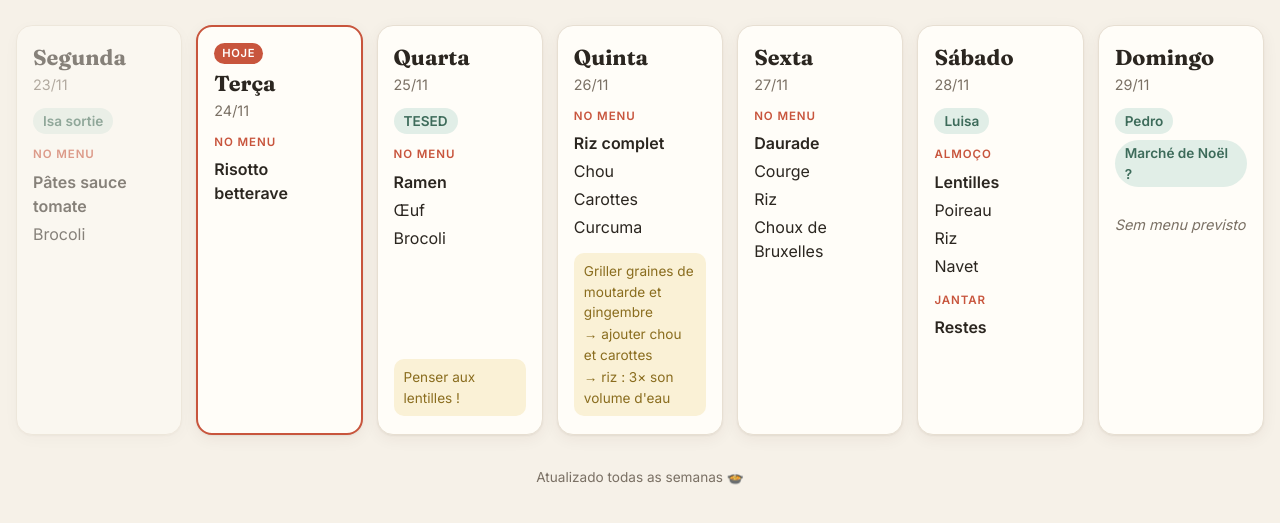
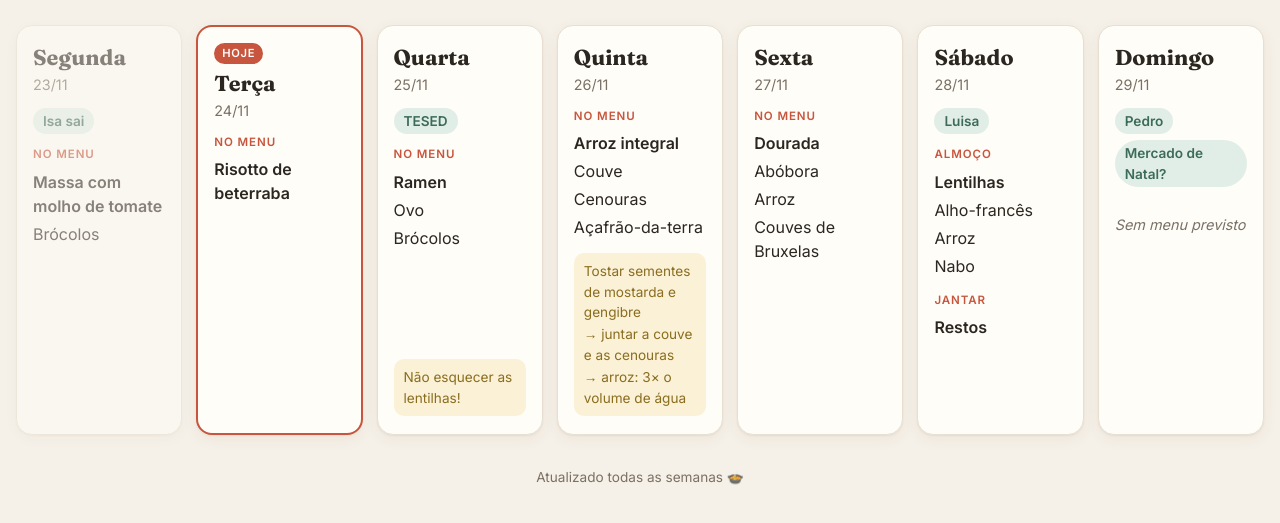
Before and after one commit to gsonney/menus-semaine, a plain HTML site: page index.html in a window 1280 px wide. Both pictures are taken after a click on the button "🇵🇹 PT". Shown: the part 119-642 px from the top of the page. Drawn offline with Linux system fonts and the light colour scheme.

Commit message:
Traduction des plats, notes et programme en portugais

```diff
--- a/index.html
+++ b/index.html
@@ -175,16 +175,20 @@
       return n;
     };
 
+    // Un élément est soit "texte", soit { fr: "…", pt: "…" }
+    let lang = "fr";
+    const tr = x => (typeof x === "string" ? x : (x[lang] || x.fr || ""));
+
     const meal = (label, plats) => {
       const box = el("div", "meal");
       box.append(el("p", "meal-label", label));
       const ul = el("ul");
-      plats.forEach(p => ul.append(el("li", null, p)));
+      plats.forEach(p => ul.append(el("li", null, tr(p))));
       box.append(ul);
       return box;
     };
 
-    function render(lang) {
+    function render() {
       const t = T[lang];
       document.documentElement.lang = lang;
       document.title = t.titre;
@@ -218,7 +222,7 @@
 
         if (j.programme && j.programme.length) {
           const chips = el("div", "chips");
-          j.programme.forEach(p => chips.append(el("span", "chip", p)));
+          j.programme.forEach(p => chips.append(el("span", "chip", tr(p))));
           card.append(chips);
         }
 
@@ -230,21 +234,20 @@
 
         if (j.notes && j.notes.length) {
           const notes = el("div", "notes");
-          j.notes.forEach(n => notes.append(el("p", null, n)));
+          j.notes.forEach(n => notes.append(el("p", null, tr(n))));
           card.append(notes);
         }
         week.append(card);
       });
     }
 
-    let lang = "fr";
     try { if (T[localStorage.getItem("langue")]) lang = localStorage.getItem("langue"); } catch (e) {}
     document.querySelectorAll(".lang button").forEach(b => b.addEventListener("click", () => {
       lang = b.dataset.lang;
       try { localStorage.setItem("langue", lang); } catch (e) {}
-      render(lang);
+      render();
     }));
-    render(lang);
+    render();
   })();
 </script>
 </body>
--- a/semaine.js
+++ b/semaine.js
@@ -4,40 +4,64 @@
 //  - programme : qui vient / ce qui se passe ce jour-là
 //  - midi / soir : liste de plats (laisser [] si rien)
 //  - notes : astuces de recette, rappels…
+//  Chaque élément s'écrit soit "texte" (identique dans les deux
+//  langues, ex. un prénom), soit { fr: "…", pt: "…" }.
 // ============================================================
 window.SEMAINE = {
   debut: "2026-11-23", // date du lundi (AAAA-MM-JJ)
   jours: [
-    {
-      programme: ["Isa sortie"],
-      soir: ["Pâtes sauce tomate", "Brocoli"],
-    },
-    {
-      soir: ["Risotto betterave"],
-    },
-    {
-      programme: ["TESED"],
-      soir: ["Ramen", "Œuf", "Brocoli"],
-      notes: ["Penser aux lentilles !"],
-    },
-    {
-      soir: ["Riz complet", "Chou", "Carottes", "Curcuma"],
-      notes: [
-        "Griller graines de moutarde et gingembre",
-        "→ ajouter chou et carottes",
-        "→ riz : 3× son volume d'eau",
+    { // Lundi
+      programme: [{ fr: "Isa sortie", pt: "Isa sai" }],
+      soir: [
+        { fr: "Pâtes sauce tomate", pt: "Massa com molho de tomate" },
+        { fr: "Brocoli", pt: "Brócolos" },
       ],
     },
-    {
-      soir: ["Daurade", "Courge", "Riz", "Choux de Bruxelles"],
+    { // Mardi
+      soir: [{ fr: "Risotto betterave", pt: "Risotto de beterraba" }],
     },
-    {
+    { // Mercredi
+      programme: ["TESED"],
+      soir: [
+        "Ramen",
+        { fr: "Œuf", pt: "Ovo" },
+        { fr: "Brocoli", pt: "Brócolos" },
+      ],
+      notes: [{ fr: "Penser aux lentilles !", pt: "Não esquecer as lentilhas!" }],
+    },
+    { // Jeudi
+      soir: [
+        { fr: "Riz complet", pt: "Arroz integral" },
+        { fr: "Chou", pt: "Couve" },
+        { fr: "Carottes", pt: "Cenouras" },
+        { fr: "Curcuma", pt: "Açafrão-da-terra" },
+      ],
+      notes: [
+        { fr: "Griller graines de moutarde et gingembre", pt: "Tostar sementes de mostarda e gengibre" },
+        { fr: "→ ajouter chou et carottes", pt: "→ juntar a couve e as cenouras" },
+        { fr: "→ riz : 3× son volume d'eau", pt: "→ arroz: 3× o volume de água" },
+      ],
+    },
+    { // Vendredi
+      soir: [
+        { fr: "Daurade", pt: "Dourada" },
+        { fr: "Courge", pt: "Abóbora" },
+        { fr: "Riz", pt: "Arroz" },
+        { fr: "Choux de Bruxelles", pt: "Couves de Bruxelas" },
+      ],
+    },
+    { // Samedi
       programme: ["Luisa"],
-      midi: ["Lentilles", "Poireau", "Riz", "Navet"],
-      soir: ["Restes"],
+      midi: [
+        { fr: "Lentilles", pt: "Lentilhas" },
+        { fr: "Poireau", pt: "Alho-francês" },
+        { fr: "Riz", pt: "Arroz" },
+        { fr: "Navet", pt: "Nabo" },
+      ],
+      soir: [{ fr: "Restes", pt: "Restos" }],
     },
-    {
-      programme: ["Pedro", "Marché de Noël ?"],
+    { // Dimanche
+      programme: ["Pedro", { fr: "Marché de Noël ?", pt: "Mercado de Natal?" }],
     },
   ],
 };
```
